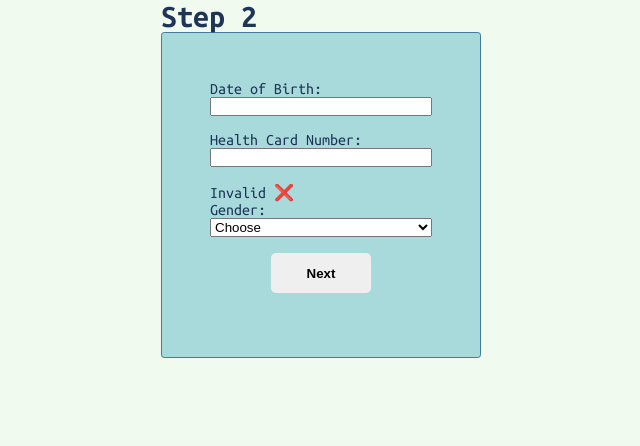
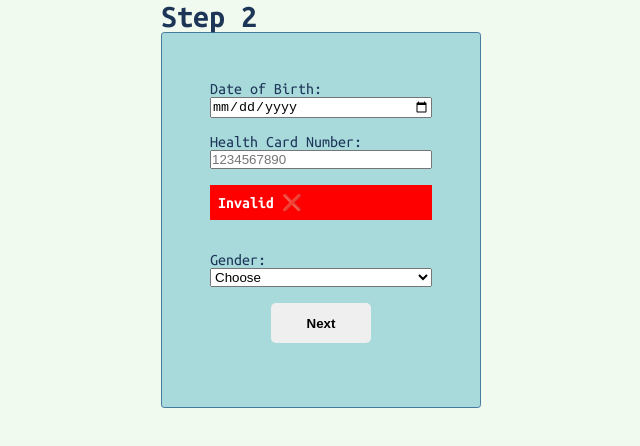
Before and after one commit to DevChaudhary78/hhs_health, a Vue app: page / in a window 1280 px wide. Both pictures are taken after typing "Sample", "Sample" into the empty fields and a click on the button "Next". Shown: the top 446 px of the page, without its empty margins (319-959 px from the left). Built offline with nearby package versions, Linux system fonts and the light colour scheme.

Commit message:
added the placeholders for the inputs

```diff
--- a/src/App.vue
+++ b/src/App.vue
@@ -69,8 +69,6 @@ export default {
           return 'PersonalInfo';
         case 3:
           return 'Summary';
-        default:
-          return '';
       }
     }
   },
@@ -84,7 +82,7 @@ export default {
       }
     },
     resetForm() {
-      this.currentStep = 0;
+      this.currentStep = 1;
       this.formData = {
         firstName: '',
         lastName: '',
--- a/src/components/Name.vue
+++ b/src/components/Name.vue
@@ -1,10 +1,10 @@
 <template>
   <label for="firstName">First Name: </label>
   <!-- v-models are awesome, we can bind the value directly to the specified data (; -->
-  <input v-model="formData.firstName" id="firstName" required type="text">
+  <input v-model="formData.firstName" placeholder="Dev" id="firstName" required type="text">
 
   <label for="lastName">Last Name: </label>
-  <input v-model="formData.lastName" id="lastName" required type="text">
+  <input v-model="formData.lastName" placeholder="Chaudhary" id="lastName" required type="text">
 </template>
 
 <style scoped>
--- a/src/components/PersonalInfo.vue
+++ b/src/components/PersonalInfo.vue
@@ -1,11 +1,12 @@
 <template>
   <label for="dateOfBirth">Date of Birth:</label>
-  <input v-model="formData.dateOfBirth" type="text" id="dateOfBirth" required>
+  <input v-model="formData.dateOfBirth" type="date" id="dateOfBirth" required>
 
   <label for="healthCard">Health Card Number: </label>
-  <input @input="luhnAlgorithmHCNChecker" v-model="formData.healthCard" type="text" id="healthCard" required>
-  <p v-if="isValidHealthCard">Valid ✅</p>
-  <p v-else>Invalid ❌</p>
+  <input @input="luhnAlgorithmHCNChecker" v-model="formData.healthCard" placeholder="1234567890" type="text"
+    id="healthCard" required>
+  <p v-if="isValidHealthCard" id="valid">Valid ✅</p>
+  <p v-else id="invalid">Invalid ❌</p>
 
   <label for="gender">Gender: </label>
   <select v-model="formData.gender" name="gender" id="gender" required>
@@ -19,6 +20,22 @@
 <style>
 input {
   margin-bottom: 1rem;
+}
+
+#valid,
+#invalid {
+  font-weight: bold;
+  color: white;
+  padding: 0.5rem;
+  margin-bottom: 2rem;
+}
+
+#valid {
+  background: green;
+}
+
+#invalid {
+  background: red;
 }
 </style>
 
```
